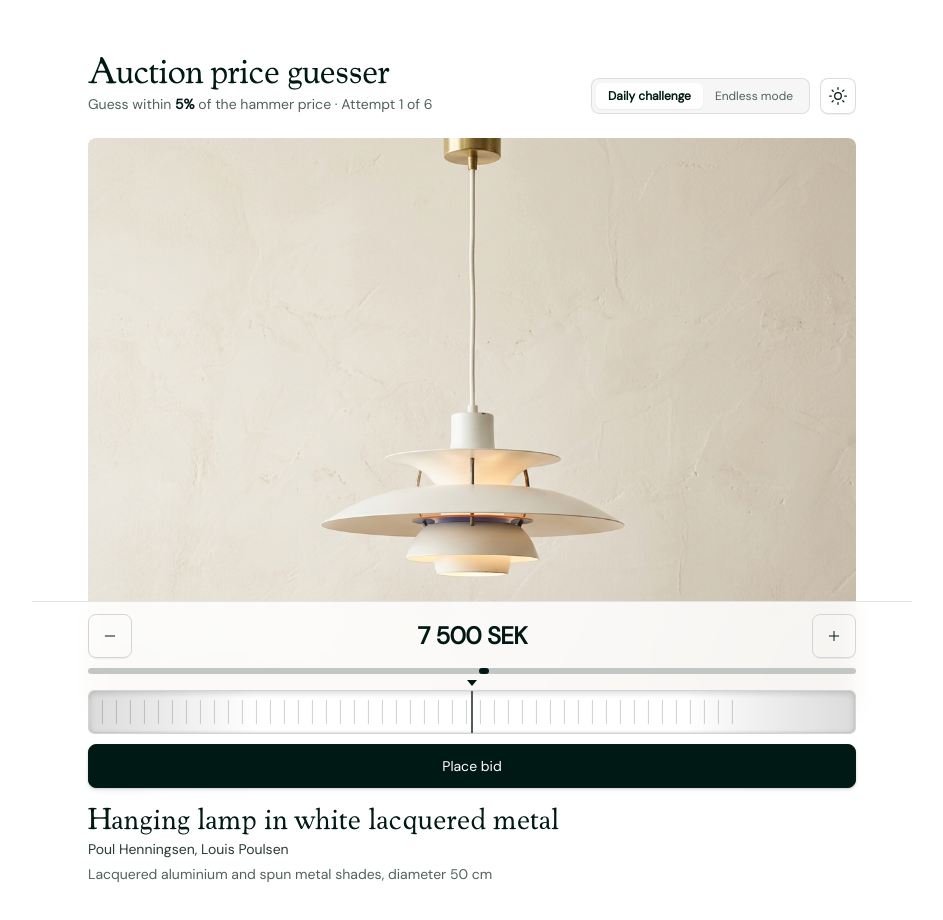
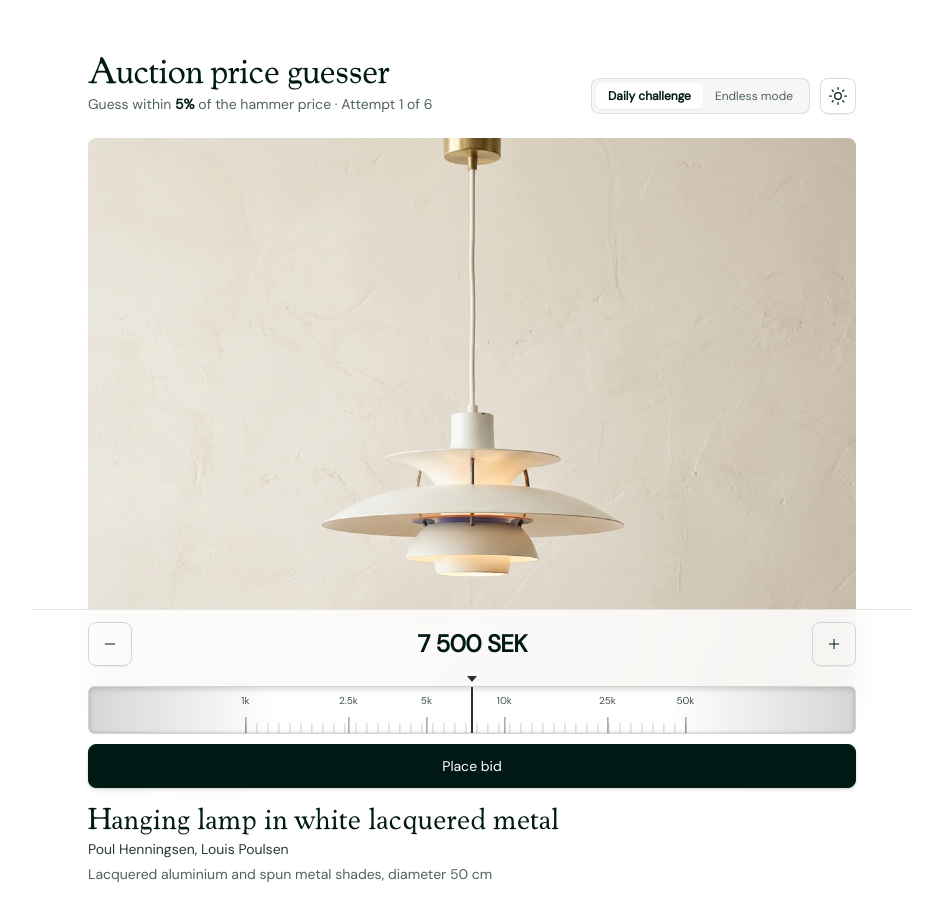
Before and after one commit to bergets/kohl-design, a Next.js app: page /playground/auction-guesser in a window 1280 px wide. Shown: the top 920 px of the page, without its empty margins (168-1111 px from the left). Built offline with nearby package versions, Linux system fonts and the light colour scheme.

Commit message:
Unify scale labels and bracket directly onto scrolling Braun tuning wheel

```diff
--- a/app/playground/auction-guesser/PriceRulerInput.tsx
+++ b/app/playground/auction-guesser/PriceRulerInput.tsx
@@ -112,9 +112,9 @@ function stepAuctionPrice(
   return snapAuctionPrice(current + direction * step, min, max);
 }
 
-const RIB_SPACING_PX = 14;
-const RIB_INDICES = Array.from({ length: 48 }, (_, i) => i);
-const FULL_SWEEP_PX = 260;
+const TAPE_WIDTH_PX = 440;
+const MINOR_TICK_COUNT = 40;
+const MINOR_TICKS = Array.from({ length: MINOR_TICK_COUNT + 1 }, (_, i) => (i / MINOR_TICK_COUNT) * 100);
 
 export interface PriceRulerInputProps {
   value: number;
@@ -136,8 +136,10 @@ export function PriceRulerInput({
   submitLabel,
   minPrice,
   maxPrice,
+  ticks,
   minBound = null,
   maxBound = null,
+  previousGuesses = [],
 }: PriceRulerInputProps) {
   const wheelRef = React.useRef<HTMLDivElement>(null);
   const lastValueRef = React.useRef<number>(value);
@@ -182,8 +184,9 @@ export function PriceRulerInput({
 
   function handlePointerMove(e: React.PointerEvent<HTMLDivElement>) {
     if (!isDragging) return;
+    // Dragging the scale tape left brings higher numbers under the fixed center pointer
     const dx = e.clientX - dragStartXRef.current;
-    const deltaPct = (dx / FULL_SWEEP_PX) * 100;
+    const deltaPct = (-dx / TAPE_WIDTH_PX) * 100;
     const nextPct = Math.max(0, Math.min(100, dragStartPercentRef.current + deltaPct));
     const rawPrice = percentToPrice(nextPct, minPrice, maxPrice);
     commitValue(clampToBounds(rawPrice));
@@ -214,9 +217,7 @@ export function PriceRulerInput({
   const maxBoundPercent =
     maxBound !== null ? priceToPercent(maxBound, minPrice, maxPrice) : 100;
 
-  // Scroll the drum ribs proportionally to logarithmic progress
-  const drumOffsetPx = (currentPercent / 100) * FULL_SWEEP_PX;
-  const modOffset = ((drumOffsetPx % RIB_SPACING_PX) + RIB_SPACING_PX) % RIB_SPACING_PX;
+  const tapeShiftPx = -(currentPercent / 100) * TAPE_WIDTH_PX;
 
   return (
     <div className="space-y-2.5">
@@ -255,41 +256,20 @@ export function PriceRulerInput({
         </Button>
       </div>
 
-      {/* Row 2: Range Bar (Above Thumb) + Braun Cylindrical Edge-Thumbwheel */}
-      <div className="space-y-1.5">
-        {/* Range & Bracket Indicator Bar — always visible above your thumb */}
+      {/* Row 2: Unified Braun Tuning-Tape Wheel */}
+      <div className="relative flex flex-col items-center">
+        {/* Fixed Center Braun Index Triangle */}
         <div
           aria-hidden="true"
-          className="relative h-1.5 w-full rounded-full bg-muted overflow-hidden"
-        >
-          {/* Active bracket */}
-          <div
-            style={{
-              left: `${minBoundPercent}%`,
-              width: `${Math.max(0, maxBoundPercent - minBoundPercent)}%`,
-            }}
-            className="absolute inset-y-0 bg-foreground/20"
-          />
-          {/* Current position pip */}
-          <div
-            style={{ left: `${currentPercent}%` }}
-            className="absolute top-0 bottom-0 w-2.5 -translate-x-1/2 rounded-full bg-foreground"
-          />
-        </div>
-
-        <div className="relative flex flex-col items-center">
-          {/* Fixed Braun Index Triangle */}
-          <div
-            aria-hidden="true"
-            className="mb-1 h-0 w-0 border-x-[5px] border-x-transparent border-t-[6px] border-t-foreground"
+          className="mb-1 h-0 w-0 border-x-[5px] border-x-transparent border-t-[6px] border-t-accent"
         />
 
-          {/* Recessed Thumbwheel Drum */}
+        {/* Recessed Dial Window */}
         <div
           ref={wheelRef}
           role="slider"
           tabIndex={0}
-            aria-label="Auction price thumbwheel in SEK"
+          aria-label="Auction price tuning wheel in SEK"
           aria-valuemin={effectiveMin}
           aria-valuemax={effectiveMax}
           aria-valuenow={value}
@@ -300,7 +280,7 @@ export function PriceRulerInput({
           onPointerCancel={handlePointerUp}
           onKeyDown={handleKeyDown}
           className={cn(
-              "relative h-11 w-full rounded-[var(--radius-sm)] border bg-card touch-none select-none overflow-hidden outline-none transition-colors duration-150",
+            "relative h-12 w-full rounded-[var(--radius-sm)] border bg-card touch-none select-none overflow-hidden outline-none transition-colors duration-150",
             "shadow-[inset_0_2px_6px_rgba(0,0,0,0.16),inset_0_-1px_2px_rgba(0,0,0,0.08)]",
             "dark:shadow-[inset_0_2px_8px_rgba(0,0,0,0.65),inset_0_-1px_3px_rgba(0,0,0,0.45)]",
             "focus-visible:ring-2 focus-visible:ring-ring focus-visible:ring-offset-2 focus-visible:ring-offset-background",
@@ -309,39 +289,86 @@ export function PriceRulerInput({
               : "cursor-grab border-border hover:border-foreground/30"
           )}
         >
-            {/* Scrolling Machined Drum Ribs */}
+          {/* Scrolling Scale Tape Centered at Current Value */}
           <div
             aria-hidden="true"
-              style={{ transform: `translate3d(${modOffset - RIB_SPACING_PX}px, 0, 0)` }}
-              className="absolute inset-y-0 -left-4 -right-4 flex items-center pointer-events-none"
+            style={{
+              left: "50%",
+              width: `${TAPE_WIDTH_PX}px`,
+              transform: `translate3d(${tapeShiftPx}px, 0, 0)`,
+            }}
+            className="absolute inset-y-0 pointer-events-none"
           >
-              {RIB_INDICES.map((i) => (
+            {/* Ruled-out lower section on the tape */}
+            {minBound !== null && minBoundPercent > 0 && (
               <div
-                  key={i}
-                  style={{ width: `${RIB_SPACING_PX}px` }}
-                  className="shrink-0 h-full flex items-center justify-center"
+                style={{ width: `${minBoundPercent}%` }}
+                className="absolute inset-y-0 left-0 bg-muted/80 border-r border-foreground/25"
+              />
+            )}
+
+            {/* Ruled-out upper section on the tape */}
+            {maxBound !== null && maxBoundPercent < 100 && (
+              <div
+                style={{ left: `${maxBoundPercent}%`, right: 0 }}
+                className="absolute inset-y-0 bg-muted/80 border-l border-foreground/25"
+              />
+            )}
+
+            {/* Minor Knurled Ticks */}
+            {MINOR_TICKS.map((pct) => (
+              <div
+                key={pct}
+                style={{ left: `${pct}%` }}
+                className="absolute bottom-0 h-2.5 w-px bg-foreground/20"
+              />
+            ))}
+
+            {/* Major Scale Ticks + Labels Directly on the Wheel */}
+            {ticks.map((tick) => {
+              const pct = priceToPercent(tick.value, minPrice, maxPrice);
+              return (
+                <div
+                  key={tick.value}
+                  style={{ left: `${pct}%` }}
+                  className="absolute inset-y-0"
                 >
-                  <span className="h-6 w-px bg-foreground/20 shadow-[1px_0_0_rgba(255,255,255,0.6)] dark:shadow-[1px_0_0_rgba(255,255,255,0.06)]" />
+                  <div className="absolute bottom-0 h-4 w-px bg-foreground/55" />
+                  <span className="absolute top-1.5 -translate-x-1/2 text-[10px] font-medium text-foreground/75 tabular-nums whitespace-nowrap">
+                    {tick.label}
+                  </span>
                 </div>
-              ))}
+              );
+            })}
+
+            {/* Previous Guess Pins on the Tape */}
+            {previousGuesses.map((guess, idx) => {
+              const pct = priceToPercent(guess, minPrice, maxPrice);
+              return (
+                <div
+                  key={`${guess}-${idx}`}
+                  style={{ left: `${pct}%` }}
+                  className="absolute bottom-4 h-1.5 w-1.5 -translate-x-1/2 rounded-full bg-foreground/60"
+                />
+              );
+            })}
           </div>
 
           {/* Cylindrical Edge Vignette Shading */}
           <div
             aria-hidden="true"
-              className="absolute inset-0 pointer-events-none bg-[linear-gradient(90deg,rgba(0,0,0,0.14)_0%,transparent_22%,transparent_78%,rgba(0,0,0,0.14)_100%)] dark:bg-[linear-gradient(90deg,rgba(0,0,0,0.55)_0%,transparent_22%,transparent_78%,rgba(0,0,0,0.55)_100%)]"
+            className="absolute inset-0 pointer-events-none bg-[linear-gradient(90deg,rgba(0,0,0,0.16)_0%,transparent_24%,transparent_76%,rgba(0,0,0,0.16)_100%)] dark:bg-[linear-gradient(90deg,rgba(0,0,0,0.6)_0%,transparent_24%,transparent_76%,rgba(0,0,0,0.6)_100%)]"
           />
 
           {/* Fixed Center Index Hairline */}
           <div
             aria-hidden="true"
-              className="absolute inset-y-0 left-1/2 -translate-x-1/2 w-[2px] bg-accent/80 pointer-events-none"
+            className="absolute inset-y-0 left-1/2 -translate-x-1/2 w-[2px] bg-accent pointer-events-none"
           />
         </div>
       </div>
-      </div>
 
-      {/* Row 3: Full-Width Submit Button Below Thumbwheel */}
+      {/* Row 3: Full-Width Submit Button Below Wheel */}
       <Button
         type="button"
         variant="default"
```
Lines whose indentation alone changed are shown as unchanged.
